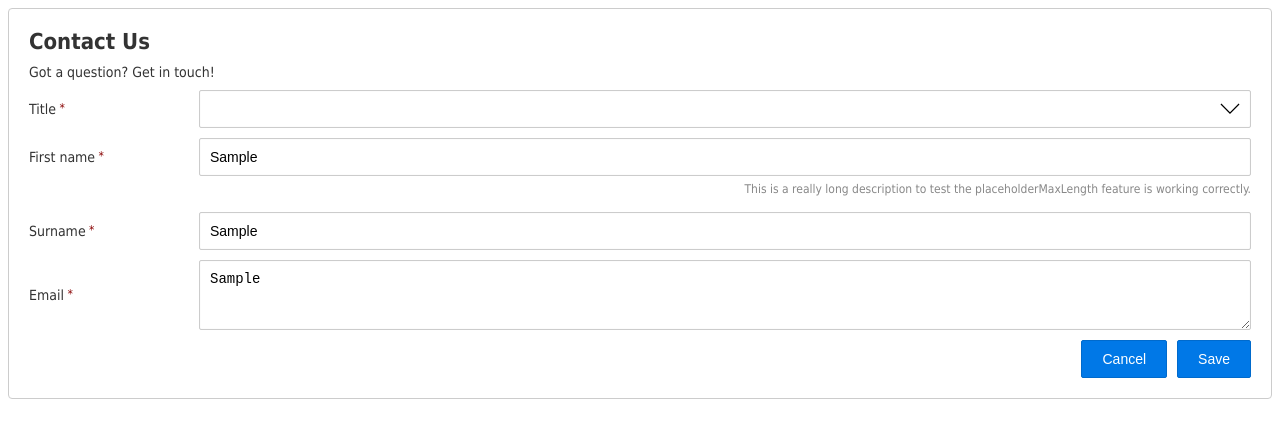
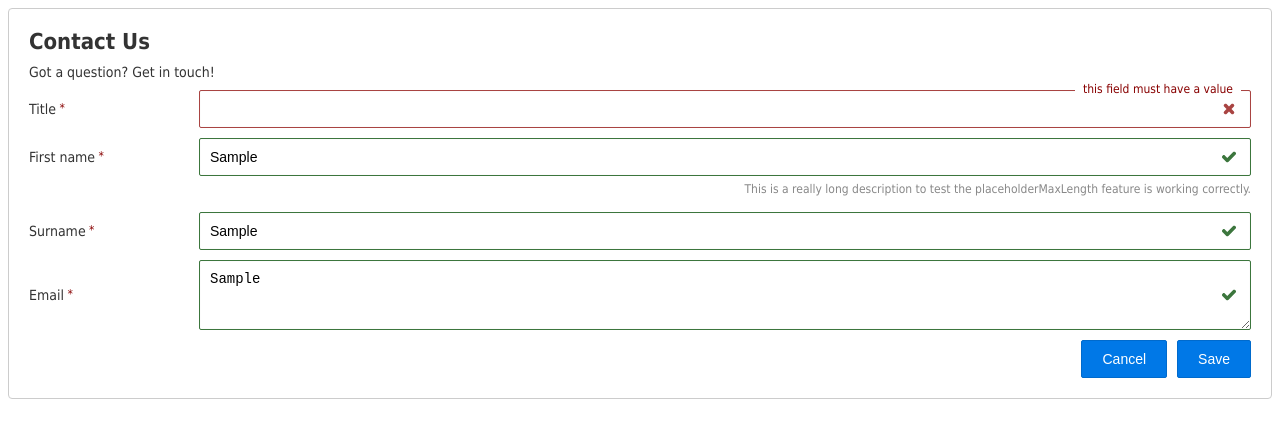
Before and after one commit to rgee0/pure-form, a website: page index.html in a window 1280 px wide. Both pictures are taken after typing "Sample", "Sample", "Sample" into the empty fields and a click on the input "Cancel". Drawn offline with Linux system fonts and the light colour scheme.

Commit message:
Added validation styles

```diff
--- a/pure-form.css
+++ b/pure-form.css
@@ -74,6 +74,89 @@ pure-form .pure-form-label[data-required=true] .pure-form-label-text:after {
     vertical-align: top;
 }
 
+pure-form .pure-form-label[data-error] .pure-form-label {
+    font-weight: bold;
+    color: #a94442;
+}
+
+pure-form .pure-form-label[data-error] input[type=password],
+pure-form .pure-form-label[data-error] input[type=email],
+pure-form .pure-form-label[data-error] input[type=url],
+pure-form .pure-form-label[data-error] input[type=date],
+pure-form .pure-form-label[data-error] input[type=month],
+pure-form .pure-form-label[data-error] input[type=time],
+pure-form .pure-form-label[data-error] input[type=datetime],
+pure-form .pure-form-label[data-error] input[type=datetime-local],
+pure-form .pure-form-label[data-error] input[type=week],
+pure-form .pure-form-label[data-error] input[type=tel],
+pure-form .pure-form-label[data-error] input[type=color],
+pure-form .pure-form-label[data-error] input[type=number],
+pure-form .pure-form-label[data-error] input[type=search],
+pure-form .pure-form-label[data-error] input[type=text],
+pure-form .pure-form-label[data-error] select,
+pure-form .pure-form-label[data-error] textarea {
+    /*border-color: #a94442;*/
+}
+
+pure-form .pure-form-label[data-error]:after {
+    content: attr(data-error);
+    font-size: 12px;
+    color: #800;
+    position: absolute;
+    right: 10px;
+    top: -8px;
+    padding: 0 8px;
+    border-radius: 2px;
+    background: #fff;
+    text-transform: lowercase;
+}
+
+pure-form input[type=password][data-valid="true"],
+pure-form input[type=email][data-valid="true"],
+pure-form input[type=url][data-valid="true"],
+pure-form input[type=date][data-valid="true"],
+pure-form input[type=month][data-valid="true"],
+pure-form input[type=time][data-valid="true"],
+pure-form input[type=datetime][data-valid="true"],
+pure-form input[type=datetime-local][data-valid="true"],
+pure-form input[type=week][data-valid="true"],
+pure-form input[type=tel][data-valid="true"],
+pure-form input[type=color][data-valid="true"],
+pure-form input[type=number][data-valid="true"],
+pure-form input[type=search][data-valid="true"],
+pure-form input[type=text][data-valid="true"],
+pure-form select[data-valid="true"],
+pure-form textarea[data-valid="true"] {
+    border-color: #3c763d;
+    background-image: url('../img/pure-form-icon-valid.svg');
+    background-repeat: no-repeat;
+    background-position: calc(100% - 4px) center;
+    background-size: 34px;
+}
+
+pure-form input[type=password][data-valid="false"],
+pure-form input[type=email][data-valid="false"],
+pure-form input[type=url][data-valid="false"],
+pure-form input[type=date][data-valid="false"],
+pure-form input[type=month][data-valid="false"],
+pure-form input[type=time][data-valid="false"],
+pure-form input[type=datetime][data-valid="false"],
+pure-form input[type=datetime-local][data-valid="false"],
+pure-form input[type=week][data-valid="false"],
+pure-form input[type=tel][data-valid="false"],
+pure-form input[type=color][data-valid="false"],
+pure-form input[type=number][data-valid="false"],
+pure-form input[type=search][data-valid="false"],
+pure-form input[type=text][data-valid="false"],
+pure-form select[data-valid="false"],
+pure-form textarea[data-valid="false"] {
+    border-color: #a94442;
+    background-image: url('../img/pure-form-icon-invalid.svg');
+    background-repeat: no-repeat;
+    background-position: calc(100% - 4px) center;
+    background-size: 34px;
+}
+
 pure-form .pure-form-label-text {
     display: inline-block;
     padding: 10px 10px 10px 0;
@@ -109,7 +192,7 @@ pure-form input[type=search],
 pure-form input[type=text],
 pure-form select,
 pure-form textarea {
-    padding: 10px;
+    padding: 10px 37px 10px 10px; /* leave space to the right for the valid/invalid icons */
     display: inline-block;
     border: 1px solid #ccc;
     box-shadow: inset 0 0px 1px #ddd;
@@ -189,4 +272,12 @@ pure-form ::-moz-placeholder  { font-size: 14px; }
     pure-form textarea {
         width: 100%;
     }
+
+    pure-form .pure-form-label[data-error]:after{
+        position: static;
+        padding: 2px 0 4px 0;
+        clear: both;
+        float: none;
+        display: block;
+    }
 }
--- a/pure-form.js
+++ b/pure-form.js
@@ -229,26 +229,23 @@
         });
     };
 
-    proto.setError = function (fieldName, error) {
-        if (error !== '') {
+    proto.setInvalid = function (fieldName, error) {
 
         var el = this.querySelector('[name="' + fieldName + '"]');
 
         if (el) {
             // mark field as invalid
-                el.setAttribute('data-invalid', 'true');
+            el.setAttribute('data-valid', 'false');
             el.parentNode.setAttribute('data-error', error);
-                //el.focus();
-            }
         }
     };
 
-    proto.clearError = function (fieldName) {
+    proto.setValid = function (fieldName) {
 
         var el = this.querySelector('[name="' + fieldName + '"]');
 
         if (el) {
-            el.removeAttribute('data-invalid');
+            el.setAttribute('data-valid', 'true');
             el.parentNode.removeAttribute('data-error');
         }
     };
@@ -295,11 +292,11 @@
             var error = validateAgainstSchema(schema, key, value);
 
             if (error) {
-                self.setError(key, error);
+                self.setInvalid(key, error);
                 valid = false;
             }
             else {
-                self.clearError(key);
+                self.setValid(key);
             }
         });
 
@@ -428,7 +425,7 @@
                             inputEl.setAttribute('autofocus', 'true');
                         }
 
-                        // validate on blur
+                        // validate on blur (only for visible elements)
                         inputEl.onblur = function () {
                             self.validateField(this.id, this.value);
                         };
```
Also changed, not shown: img/pure-form-icon-invalid.svg (added), img/pure-form-icon-valid.svg (added). Lines whose indentation alone changed are shown as unchanged.
